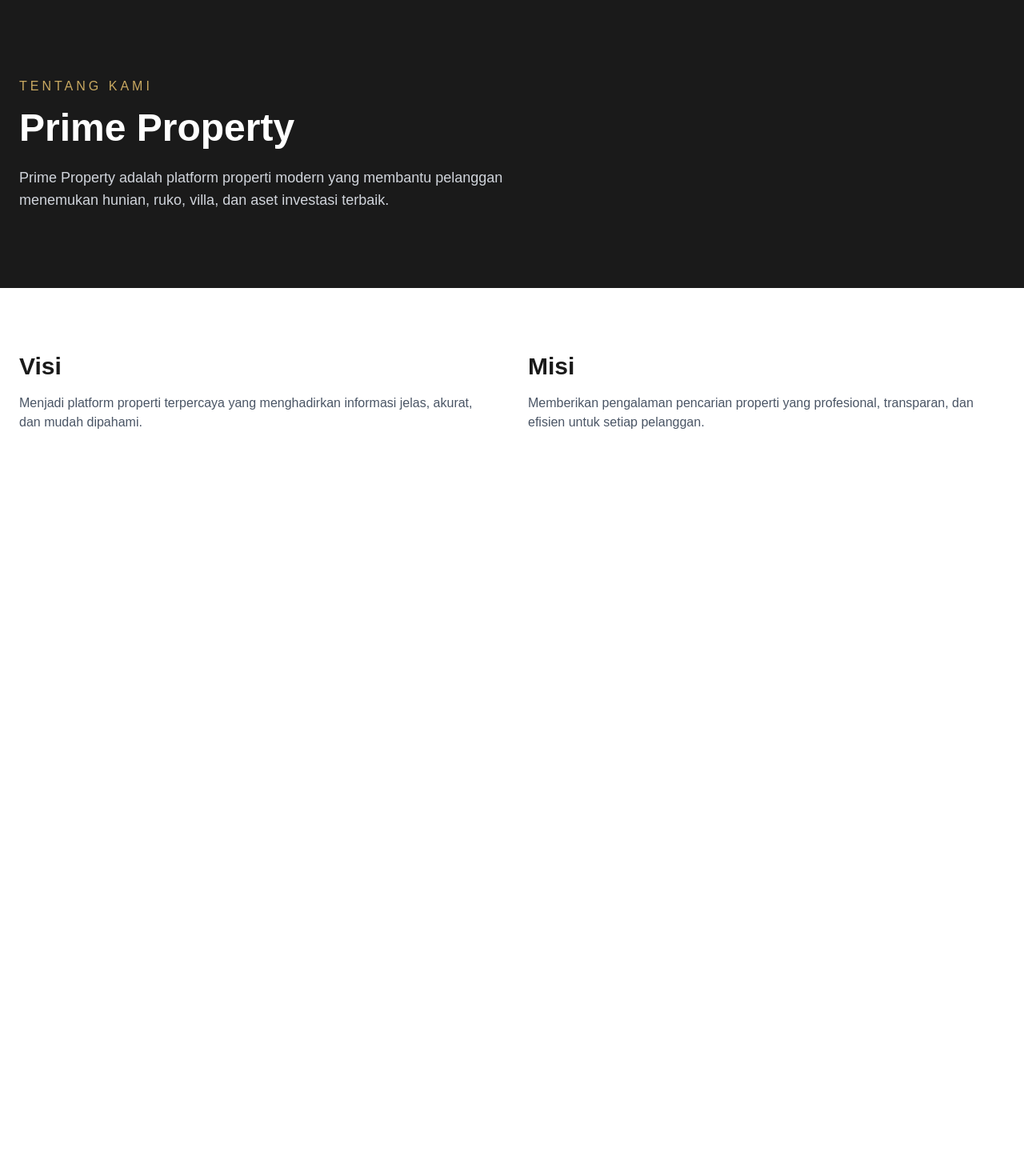
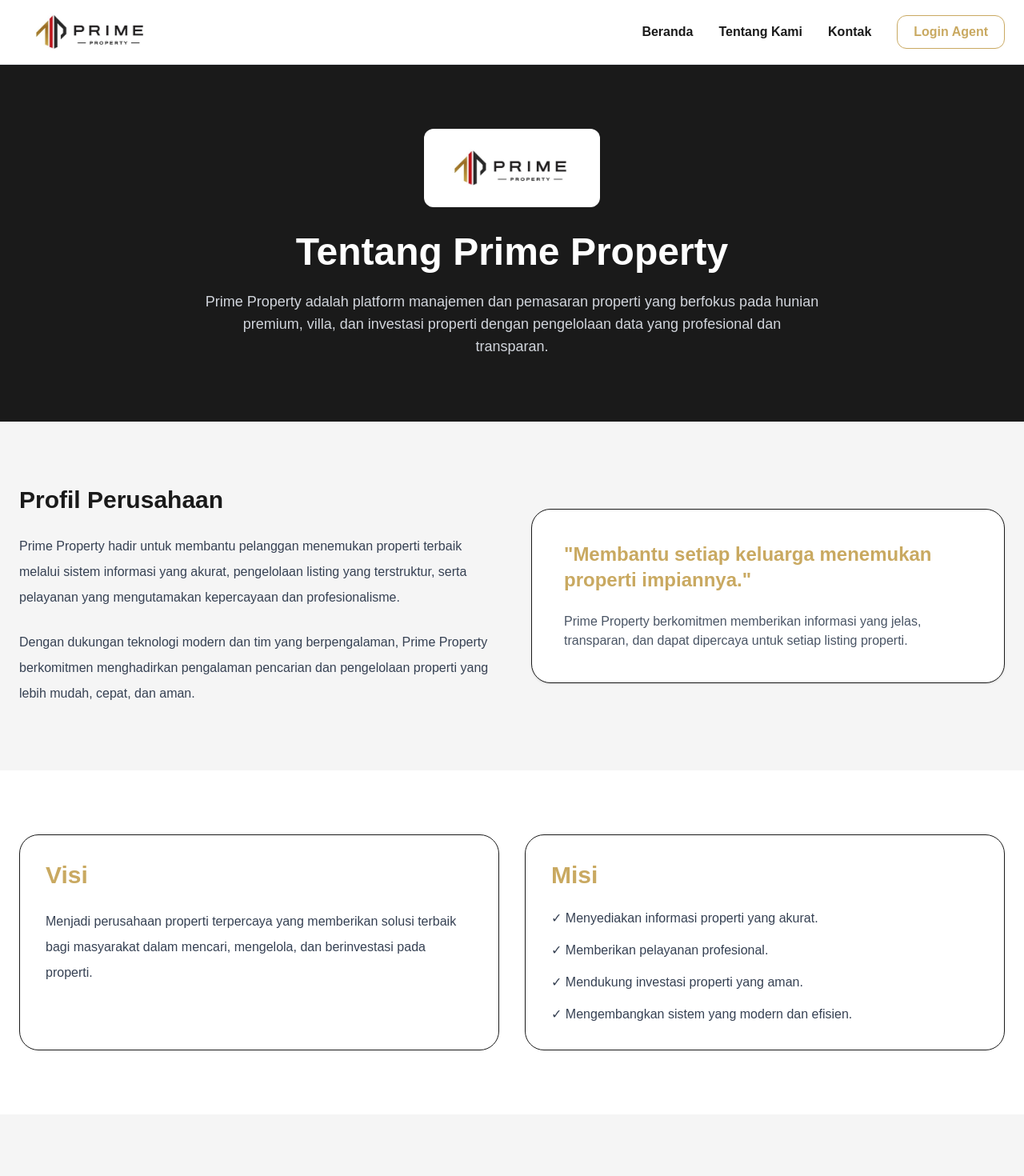
Before and after one commit to Qriz-art/prime-property, a Next.js app: page /about in a window 1280 px wide. Shown: the top 1470 px of the page at 80% size. Before the commit the page ends 800 px from the top, so only its background shows below. Built offline with nearby package versions, Linux system fonts and the light colour scheme.

Commit message:
update public pages and property table

```diff
--- a/src/app/about/page.js
+++ b/src/app/about/page.js
@@ -1,40 +1,118 @@
+import Image from "next/image";
+import PublicNavbar from "@/components/PublicNavbar";
+
 export default function AboutPage() {
   return (
-    <main className="min-h-screen bg-white text-[#1A1A1A]">
-      <section className="bg-[#1A1A1A] text-white py-24">
-        <div className="max-w-7xl mx-auto px-6">
-          <p className="text-[#C9A961] uppercase tracking-[4px] mb-4">
-            Tentang Kami
-          </p>
+    <main className="bg-[#F5F5F5] min-h-screen">
+      <PublicNavbar />
+      <section className="bg-[#1A1A1A] text-white py-20">
+        <div className="max-w-7xl mx-auto px-6 text-center">
+          <Image
+            src="/prime-logo.png"
+            alt="Prime Property"
+            width={220}
+            height={80}
+            className="mx-auto bg-white rounded-xl p-4"
+          />
 
-          <h1 className="text-5xl font-bold mb-6">
-            Prime Property
+          <h1 className="text-5xl font-bold mt-8">
+            Tentang Prime Property
           </h1>
 
-          <p className="text-gray-300 max-w-2xl text-lg">
-            Prime Property adalah platform properti modern yang membantu
-            pelanggan menemukan hunian, ruko, villa, dan aset investasi terbaik.
+          <p className="text-gray-300 max-w-3xl mx-auto mt-6 text-lg">
+            Prime Property adalah platform manajemen dan pemasaran properti
+            yang berfokus pada hunian premium, villa, dan investasi properti
+            dengan pengelolaan data yang profesional dan transparan.
           </p>
         </div>
       </section>
 
-      <section className="py-20">
-        <div className="max-w-7xl mx-auto px-6 grid md:grid-cols-2 gap-10">
+      <section className="max-w-7xl mx-auto px-6 py-20">
+        <div className="grid lg:grid-cols-2 gap-12 items-center">
           <div>
-            <h2 className="text-3xl font-bold mb-4">Visi</h2>
-            <p className="text-gray-600">
-              Menjadi platform properti terpercaya yang menghadirkan informasi
-              jelas, akurat, dan mudah dipahami.
+            <h2 className="text-3xl font-bold mb-6">
+              Profil Perusahaan
+            </h2>
+
+            <p className="text-gray-700 leading-8">
+              Prime Property hadir untuk membantu pelanggan menemukan
+              properti terbaik melalui sistem informasi yang akurat,
+              pengelolaan listing yang terstruktur, serta pelayanan yang
+              mengutamakan kepercayaan dan profesionalisme.
+            </p>
+
+            <p className="text-gray-700 leading-8 mt-6">
+              Dengan dukungan teknologi modern dan tim yang berpengalaman,
+              Prime Property berkomitmen menghadirkan pengalaman pencarian
+              dan pengelolaan properti yang lebih mudah, cepat, dan aman.
             </p>
           </div>
 
-          <div>
-            <h2 className="text-3xl font-bold mb-4">Misi</h2>
-            <p className="text-gray-600">
-              Memberikan pengalaman pencarian properti yang profesional,
-              transparan, dan efisien untuk setiap pelanggan.
+          <div className="bg-white rounded-3xl p-10 shadow-sm border">
+            <blockquote className="text-2xl font-bold text-[#C9A961]">
+              "Membantu setiap keluarga menemukan properti impiannya."
+            </blockquote>
+
+            <p className="text-gray-600 mt-6">
+              Prime Property berkomitmen memberikan informasi yang jelas,
+              transparan, dan dapat dipercaya untuk setiap listing properti.
             </p>
           </div>
+        </div>
+      </section>
+
+      <section className="bg-white py-20">
+        <div className="max-w-7xl mx-auto px-6">
+          <div className="grid md:grid-cols-2 gap-8">
+            <div className="border rounded-3xl p-8">
+              <h3 className="text-3xl font-bold text-[#C9A961] mb-6">
+                Visi
+              </h3>
+
+              <p className="text-gray-700 leading-8">
+                Menjadi perusahaan properti terpercaya yang memberikan
+                solusi terbaik bagi masyarakat dalam mencari, mengelola,
+                dan berinvestasi pada properti.
+              </p>
+            </div>
+
+            <div className="border rounded-3xl p-8">
+              <h3 className="text-3xl font-bold text-[#C9A961] mb-6">
+                Misi
+              </h3>
+
+              <ul className="space-y-4 text-gray-700">
+                <li>✓ Menyediakan informasi properti yang akurat.</li>
+                <li>✓ Memberikan pelayanan profesional.</li>
+                <li>✓ Mendukung investasi properti yang aman.</li>
+                <li>✓ Mengembangkan sistem yang modern dan efisien.</li>
+              </ul>
+            </div>
+          </div>
+        </div>
+      </section>
+
+      <section className="max-w-7xl mx-auto px-6 py-20">
+        <h2 className="text-3xl font-bold text-center mb-12">
+          Nilai Perusahaan
+        </h2>
+
+        <div className="grid md:grid-cols-4 gap-6">
+          {[
+            "Integritas",
+            "Profesionalisme",
+            "Inovasi",
+            "Kepercayaan",
+          ].map((item) => (
+            <div
+              key={item}
+              className="bg-white border rounded-2xl p-8 text-center"
+            >
+              <div className="w-14 h-14 bg-[#C9A961] rounded-xl mx-auto mb-4"></div>
+
+              <h3 className="font-bold text-xl">{item}</h3>
+            </div>
+          ))}
         </div>
       </section>
     </main>
--- a/src/app/page.js
+++ b/src/app/page.js
@@ -1,248 +1,199 @@
-export default function Home() {
+import Image from "next/image";
+import Link from "next/link";
+import { supabase } from "@/lib/supabase";
+import PublicNavbar from "@/components/PublicNavbar";
+
+
+export default async function Home() {
+  const { data } = await supabase
+    .from("properties")
+    .select("*")
+    .eq("status", "in_stock")
+    .order("id", { ascending: false })
+    .limit(6);
+
+  const properties = data || [];
+
   return (
-    <main className="min-h-screen bg-white text-black">
+    <main className="bg-[#F5F5F5] text-[#1A1A1A]">
+      <PublicNavbar />
 
-      {/* NAVBAR */}
-      <header className="sticky top-0 z-50 bg-[#1A1A1A] text-white border-b border-[#C9A961]">
-        <div className="max-w-7xl mx-auto px-6 h-16 flex items-center justify-between">
+      <section className="bg-[#1A1A1A] text-white">
+        <div className="max-w-7xl mx-auto px-6 py-24 grid lg:grid-cols-2 gap-12 items-center">
+          <div>
+            <p className="text-[#C9A961] font-bold tracking-widest mb-4">
+              PRIME PROPERTY
+            </p>
 
-          {/* LOGO */}
-          <div className="flex items-center gap-3">
-            <div className="w-10 h-10 rounded-full bg-[#C9A961]"></div>
+            <h1 className="text-4xl md:text-6xl font-bold leading-tight">
+              Temukan Hunian Mewah dan Investasi Properti Terbaik
+            </h1>
 
-            <div>
-              <h1 className="font-bold text-lg tracking-wide">
-                PRIME PROPERTY
-              </h1>
+            <p className="text-gray-300 text-lg mt-6 max-w-xl">
+              Prime Property membantu Anda menemukan villa, ruko, dan hunian
+              premium dengan lokasi strategis, data jelas, dan pengelolaan
+              profesional.
+            </p>
 
-              <p className="text-xs text-gray-400">
-                Luxury Real Estate
-              </p>
+            <div className="mt-8 flex flex-wrap gap-4">
+              <a
+                href="#properti"
+                className="bg-[#C9A961] text-black px-6 py-3 rounded-xl font-bold"
+              >
+                Lihat Properti
+              </a>
+
+              <Link
+                href="/contact"
+                className="border border-white/30 px-6 py-3 rounded-xl font-bold"
+              >
+                Hubungi Kami
+              </Link>
             </div>
           </div>
 
-          {/* MENU */}
-          <nav className="hidden md:flex items-center gap-8">
-            <a href="/" className="hover:text-[#C9A961] transition">
-  Beranda
-</a>
+          <div className="bg-white/5 border border-[#C9A961]/30 rounded-3xl p-8">
+            <Image
+              src="/prime-logo.png"
+              alt="Prime Property Logo"
+              width={420}
+              height={160}
+              className="bg-white rounded-2xl p-6 mx-auto"
+              priority
+            />
 
-<a href="/about" className="hover:text-[#C9A961] transition">
-  Tentang
-</a>
+            <div className="grid grid-cols-3 gap-4 mt-8 text-center">
+              <div className="bg-white/10 rounded-2xl p-4">
+                <p className="text-3xl font-bold text-[#C9A961]">
+                  {properties.length}
+                </p>
+                <p className="text-sm text-gray-300">Properti Aktif</p>
+              </div>
 
-<a href="/contact" className="hover:text-[#C9A961] transition">
-  Kontak
-</a>
-          </nav>
+              <div className="bg-white/10 rounded-2xl p-4">
+                <p className="text-3xl font-bold text-[#C9A961]">2</p>
+                <p className="text-sm text-gray-300">Tipe Listing</p>
+              </div>
 
-          <a
-  href="/agent/login"
-  className="border border-[#C9A961] text-[#C9A961] px-5 py-2 rounded-lg hover:bg-[#C9A961] hover:text-black transition"
->
-  Login Agent
-</a>
-
-        </div>
-      </header>
-
-      {/* HERO */}
-      <section className="bg-[#1A1A1A] text-white min-h-[90vh] flex items-center">
-
-        <div className="max-w-7xl mx-auto px-6 grid md:grid-cols-2 gap-10 items-center">
-
-          {/* TEXT */}
-          <div>
-
-            <p className="text-[#C9A961] mb-4 tracking-[4px] uppercase">
-              Prime Property
-            </p>
-
-            <h1 className="text-5xl md:text-7xl font-bold leading-tight mb-6">
-              Temukan
-              <span className="text-[#C9A961]"> Properti </span>
-              Impian Anda
-            </h1>
-
-            <p className="text-gray-300 text-lg mb-8 leading-relaxed">
-              Platform properti modern untuk hunian premium,
-              villa, ruko, dan investasi terbaik.
-            </p>
-
-            <div className="flex gap-4 flex-wrap">
-
-              <button className="bg-[#C9A961] text-black px-8 py-4 rounded-lg font-semibold hover:opacity-90 transition">
-                Lihat Properti
-              </button>
-
-              <button className="border border-white px-8 py-4 rounded-lg hover:bg-white hover:text-black transition">
-                Hubungi Kami
-              </button>
-
+              <div className="bg-white/10 rounded-2xl p-4">
+                <p className="text-3xl font-bold text-[#C9A961]">24/7</p>
+                <p className="text-sm text-gray-300">Support</p>
+              </div>
             </div>
           </div>
+        </div>
+      </section>
 
-          {/* BOX KANAN */}
-          <div className="flex justify-center">
+      <section id="properti" className="max-w-7xl mx-auto px-6 py-20">
+        <div className="flex items-end justify-between gap-6 mb-10">
+          <div>
+            <h2 className="text-3xl font-bold">Properti Unggulan</h2>
+            <p className="text-gray-500 mt-2">
+              Data properti aktif langsung dari sistem internal.
+            </p>
+          </div>
+        </div>
 
-            <div className="w-full max-w-md h-[400px] rounded-3xl bg-gradient-to-br from-[#C9A961] to-[#1A1A1A] border border-[#C9A961]/30 shadow-2xl flex items-center justify-center">
+        <div className="grid md:grid-cols-2 lg:grid-cols-3 gap-6">
+          {properties.map((item) => (
+            <div
+              key={item.id}
+              className="bg-white border border-gray-200 rounded-2xl p-6 shadow-sm"
+            >
+              <div className="flex justify-between gap-4 mb-4">
+                <div>
+                  <h3 className="text-xl font-bold">{item.nama_property}</h3>
+                  <p className="text-gray-500">{item.group || item.kawasan}</p>
+                </div>
 
-              <h2 className="text-3xl font-bold text-center">
-                PRIME <br /> PROPERTY
-              </h2>
+                <span className="bg-green-100 text-green-700 px-3 py-1 rounded-full text-sm h-fit">
+                  In Stock
+                </span>
+              </div>
 
+              <div className="grid grid-cols-2 gap-3 text-sm text-gray-600 border-y py-4">
+                <p>Ukuran: {item.lebar} x {item.panjang}</p>
+                <p>Hadap: {item.hadap}</p>
+                <p>Tipe: {item.tipe}</p>
+                <p>Tingkat: {item.tingkat} Lt</p>
+                <p>Carport: {item.carport ? "Ada" : "Tidak"}</p>
+                <p>Kawasan: {item.kawasan}</p>
+              </div>
+
+              <div className="mt-5 flex items-center justify-between">
+                <p className="text-[#C9A961] font-bold text-lg">
+                  Rp {Number(item.price).toLocaleString("id-ID")}
+                </p>
+
+                {item.maps_link && (
+                  <a
+                    href={item.maps_link}
+                    target="_blank"
+                    className="text-sm font-semibold underline"
+                  >
+                    Maps
+                  </a>
+                )}
+              </div>
             </div>
+          ))}
 
+          {properties.length === 0 && (
+            <div className="col-span-full bg-white rounded-2xl p-10 text-center text-gray-500">
+              Belum ada properti aktif.
+            </div>
+          )}
+        </div>
+      </section>
+
+      <section className="bg-white py-20">
+        <div className="max-w-7xl mx-auto px-6">
+          <h2 className="text-3xl font-bold text-center">
+            Mengapa Prime Property?
+          </h2>
+
+          <div className="grid md:grid-cols-4 gap-6 mt-10">
+            {[
+              ["Legalitas Aman", "Data properti dikelola rapi dan transparan."],
+              ["Lokasi Strategis", "Listing berada di kawasan potensial."],
+              ["Harga Kompetitif", "Informasi harga jelas dalam rupiah."],
+              ["Tim Profesional", "Didukung sistem internal agent portal."],
+            ].map((item) => (
+              <div
+                key={item[0]}
+                className="bg-[#F5F5F5] rounded-2xl p-6 border border-gray-200"
+              >
+                <div className="w-12 h-12 rounded-xl bg-[#C9A961] mb-4" />
+                <h3 className="font-bold text-lg">{item[0]}</h3>
+                <p className="text-gray-600 mt-2">{item[1]}</p>
+              </div>
+            ))}
           </div>
+        </div>
+      </section>
 
-        </div>
-            </section>
-
-      {/* PROPERTI UNGGULAN */}
-      <section className="bg-[#F5F5F5] py-20">
-        <div className="max-w-7xl mx-auto px-6">
-
-          <div className="mb-12">
-            <p className="text-[#C9A961] font-semibold uppercase tracking-[3px] mb-3">
-              Highlight
-            </p>
-
-            <h2 className="text-4xl font-bold text-[#1A1A1A]">
-              Properti Unggulan
-            </h2>
-
-            <p className="text-gray-600 mt-3">
-              Pilihan properti terbaik dari Prime Property.
+      <footer className="bg-[#1A1A1A] text-white">
+        <div className="max-w-7xl mx-auto px-6 py-10 flex flex-col md:flex-row justify-between gap-6">
+          <div>
+            <Image
+              src="/prime-logo.png"
+              alt="Prime Property"
+              width={170}
+              height={60}
+              className="bg-white rounded-xl p-3"
+            />
+            <p className="text-gray-400 mt-4">
+              Prime Property © 2026. All Rights Reserved.
             </p>
           </div>
 
-          <div className="grid md:grid-cols-3 gap-6">
-            {[
-              "Aston Villas",
-              "Banyan Tree Blok A",
-              "Mentari Residence",
-              "Project Ville",
-              "Ruko Cemara Asri",
-              "Villa Krakatau",
-            ].map((nama, index) => (
-              <div
-                key={index}
-                className="bg-white border border-gray-200 rounded-2xl p-6 shadow-sm hover:shadow-xl transition"
-              >
-                <div className="h-40 rounded-xl bg-[#1A1A1A] mb-5 flex items-center justify-center text-[#C9A961] font-bold">
-                  PRIME PROPERTY
-                </div>
-
-                <h3 className="text-xl font-bold text-[#1A1A1A] mb-2">
-                  {nama}
-                </h3>
-
-                <p className="text-gray-600 mb-4">
-                  Properti premium dengan lokasi strategis dan nilai investasi tinggi.
-                </p>
-
-                <div className="flex items-center justify-between">
-                  <span className="font-bold text-[#B33A3A]">
-                    Rp 1.350.000.000
-                  </span>
-
-                  <span className="text-sm bg-[#C9A961]/20 text-[#745b1b] px-3 py-1 rounded-full">
-                    In Stock
-                  </span>
-                </div>
-              </div>
-            ))}
+          <div className="text-gray-300">
+            <p>WhatsApp: 08xxxxxxxxxx</p>
+            <p>Email: admin@primeproperty.id</p>
+            <p>Alamat: Indonesia</p>
           </div>
-
-        </div>
-            </section>
-
-      {/* MENGAPA PRIME PROPERTY */}
-      <section className="bg-white py-20">
-        <div className="max-w-7xl mx-auto px-6">
-
-          <div className="text-center max-w-2xl mx-auto mb-12">
-            <p className="text-[#C9A961] font-semibold uppercase tracking-[3px] mb-3">
-              Keunggulan
-            </p>
-
-            <h2 className="text-4xl font-bold text-[#1A1A1A] mb-4">
-              Mengapa Prime Property?
-            </h2>
-
-            <p className="text-gray-600">
-              Kami membantu Anda menemukan properti terbaik dengan data yang jelas,
-              proses yang rapi, dan layanan profesional.
-            </p>
-          </div>
-
-          <div className="grid md:grid-cols-4 gap-6">
-            {[
-              ["Lokasi Strategis", "Properti berada di area yang potensial dan mudah dijangkau."],
-              ["Data Jelas", "Informasi ukuran, harga, status, dan kawasan disajikan ringkas."],
-              ["Pilihan Premium", "Listing dikurasi untuk kebutuhan hunian maupun investasi."],
-              ["Layanan Cepat", "Tim kami siap membantu proses pencarian properti Anda."],
-            ].map((item, index) => (
-              <div
-                key={index}
-                className="bg-[#F5F5F5] rounded-2xl p-6 border border-gray-200 hover:border-[#C9A961] transition"
-              >
-                <div className="w-12 h-12 rounded-xl bg-[#1A1A1A] text-[#C9A961] flex items-center justify-center font-bold mb-5">
-                  {index + 1}
-                </div>
-
-                <h3 className="font-bold text-xl mb-3 text-[#1A1A1A]">
-                  {item[0]}
-                </h3>
-
-                <p className="text-gray-600">
-                  {item[1]}
-                </p>
-              </div>
-            ))}
-          </div>
-
-        </div>
-            </section>
-
-      {/* FOOTER */}
-      <footer className="bg-[#1A1A1A] text-white py-10">
-        <div className="max-w-7xl mx-auto px-6 grid md:grid-cols-3 gap-8">
-
-          <div>
-            <h2 className="text-2xl font-bold text-[#C9A961]">
-              PRIME PROPERTY
-            </h2>
-            <p className="text-gray-400 mt-3">
-              Luxury real estate platform untuk hunian dan investasi properti.
-            </p>
-          </div>
-
-          <div>
-            <h3 className="font-bold mb-3">Navigasi</h3>
-            <div className="flex flex-col gap-2 text-gray-400">
-              <a href="#" className="hover:text-[#C9A961]">Beranda</a>
-              <a href="#" className="hover:text-[#C9A961]">Tentang Kami</a>
-              <a href="#" className="hover:text-[#C9A961]">Kontak</a>
-            </div>
-          </div>
-
-          <div>
-            <h3 className="font-bold mb-3">Kontak</h3>
-            <div className="text-gray-400 space-y-2">
-              <p>WA: 0812-0000-0000</p>
-              <p>Email: admin@primeproperty.id</p>
-              <p>Alamat: Medan, Indonesia</p>
-            </div>
-          </div>
-
-        </div>
-
-        <div className="max-w-7xl mx-auto px-6 mt-8 pt-6 border-t border-white/10 text-gray-500 text-sm">
-          © 2026 Prime Property. All rights reserved.
         </div>
       </footer>
-
     </main>
   );
 }
--- /dev/null
+++ b/src/components/PublicNavbar.jsx
@@ -0,0 +1,59 @@
+"use client";
+
+import Image from "next/image";
+import Link from "next/link";
+import { useState } from "react";
+
+export default function PublicNavbar() {
+  const [open, setOpen] = useState(false);
+
+  return (
+    <header className="sticky top-0 z-50 bg-white border-b border-gray-200">
+      <nav className="max-w-7xl mx-auto px-6 h-20 flex items-center justify-between">
+        <Link href="/" className="flex items-center">
+          <Image
+            src="/prime-logo.png"
+            alt="Prime Property"
+            width={180}
+            height={60}
+            priority
+          />
+        </Link>
+
+        <div className="hidden md:flex items-center gap-8 font-semibold">
+          <Link href="/">Beranda</Link>
+          <Link href="/about">Tentang Kami</Link>
+          <Link href="/contact">Kontak</Link>
+          <Link
+            href="/agent/login"
+            className="border border-[#C9A961] text-[#C9A961] px-5 py-2 rounded-xl hover:bg-[#C9A961] hover:text-black transition"
+          >
+            Login Agent
+          </Link>
+        </div>
+
+        <button
+          onClick={() => setOpen(!open)}
+          className="md:hidden border px-3 py-2 rounded-lg text-[#1A1A1A]"
+        >
+          ☰
+        </button>
+      </nav>
+
+      {open && (
+        <div className="md:hidden bg-white border-t px-6 py-4 flex flex-col gap-4 font-semibold">
+          <Link href="/" onClick={() => setOpen(false)}>Beranda</Link>
+          <Link href="/about" onClick={() => setOpen(false)}>Tentang Kami</Link>
+          <Link href="/contact" onClick={() => setOpen(false)}>Kontak</Link>
+          <Link
+            href="/agent/login"
+            onClick={() => setOpen(false)}
+            className="border border-[#C9A961] text-[#C9A961] px-5 py-2 rounded-xl text-center"
+          >
+            Login Agent
+          </Link>
+        </div>
+      )}
+    </header>
+  );
+}
```
Also changed, not shown: src/app/contact/page.js (+103 -26 lines), src/components/dashboard/PropertyTable.jsx (+23 -5 lines), public/prime-logo.png (added).
